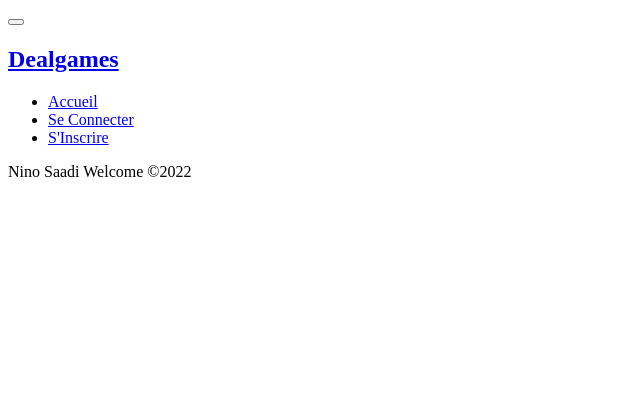
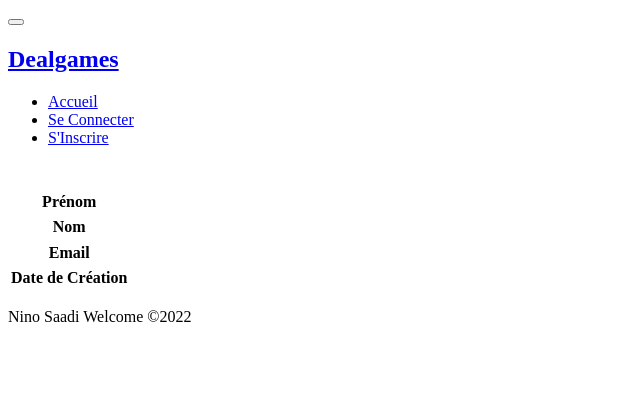
Before and after one commit to Nino-Saadi/DealGames, a Symfony app: template templates/front/account.html.twig in a window 1280 px wide. Shown: the top 407 px of the page, without its empty margins (0-640 px from the left). Run offline with Twig, Linux system fonts and the light colour scheme; the template is opened without the code that fills it, so the values that code supplies are empty; some libraries are stand-ins or nearby versions.

Commit message:
Création de la page Mon Compte

```diff
--- a/assets/app.js
+++ b/assets/app.js
@@ -13,5 +13,5 @@ import './bootstrap';
 
 require('bootstrap');
 
-// require('@fortawesome/fontawesome-free/css/all.min.css');
-// require('@fortawesome/fontawesome-free/js/all.js');
+require('@fortawesome/fontawesome-free/css/all.min.css');
+require('@fortawesome/fontawesome-free/js/all.js');
--- a/src/Controller/FrontController.php
+++ b/src/Controller/FrontController.php
@@ -25,7 +25,7 @@ class FrontController extends AbstractController
     }
 
     #[IsGranted("ROLE_USER")]
-    #[Route('/account/{id}', name: 'app_account')]
+    #[Route('/{id}', name: 'app_account')]
     public function myAccount(User $user): Response
     {
         return $this->render('front/account.html.twig', [
--- a/templates/_nav.html.twig
+++ b/templates/_nav.html.twig
@@ -17,7 +17,7 @@
                 <a class="nav-link text-light" href="{{ path('app_product_index') }}">Voir mes produits</a>
             </li>
             <li class="nav-item active">
-                <a class="nav-link text-light" href="">Connecté en tant que {{ app.user.name }}</a>
+                <a class="nav-link text-light" href="{{ path('app_account', {id:app.user.id}) }}">Connecté en tant que {{ app.user.name }}</a>
             </li>
             {% if "ROLE_ADMIN" in app.user.roles  %}
             <li class="nav-item active">
--- a/templates/front/account.html.twig
+++ b/templates/front/account.html.twig
@@ -1,3 +1,38 @@
 {% extends "base.html.twig" %}
 
 {% block title %}Mon compte{% endblock %}
+
+{% block body %}
+
+<div class="row">
+    <div class="col">
+    <table class="table">
+        <thead>
+            <tr>
+                <th scope="col"><h1 class="text-center">{{ user.name }}</h1></th>
+            </tr>
+        </thead>
+        <tbody>
+            <tr>
+                <th scope="row">Prénom</th>
+                <td><h1 class="text-center">{{ user.name }}</h1></td>
+            </tr>
+            <tr>
+                <th scope="row">Nom</th>
+                <td><h1 class="text-center">{{ user.lastname }}</h1></td>
+            </tr>
+            <tr>
+                <th scope="row">Email</th>
+                <td><h1 class="text-center">{{ user.mailUser }}</h1></td>
+            </tr>
+            <tr>
+                <th scope="row">Date de Création</th>
+                <td><h1 class="text-center">{{ user.createdAt ? user.createdAt|date('d-m-Y') : '' }}</h1></td>
+            </tr>
+  </tbody>
+</table>
+    </div>
+</div>
+
+
+{% endblock %}
```
